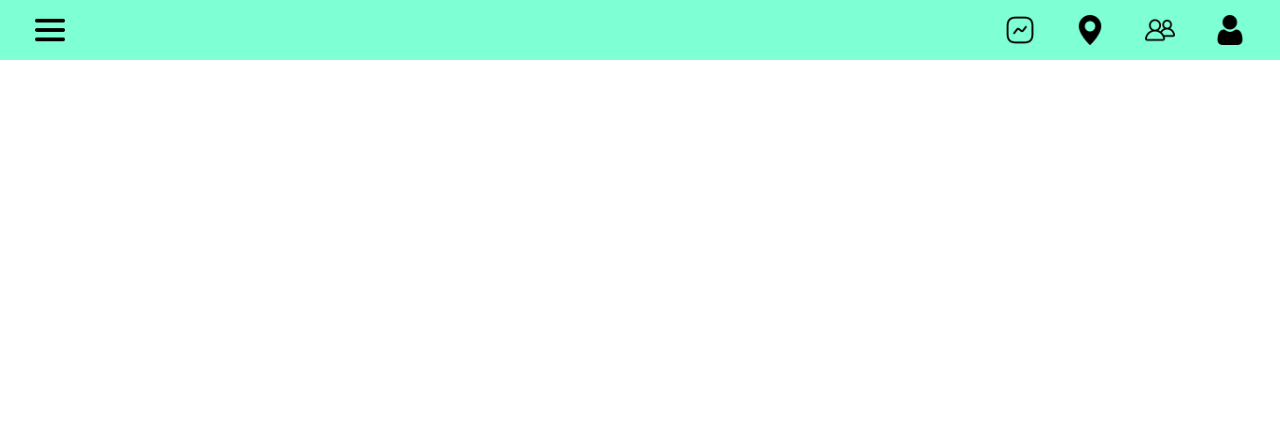
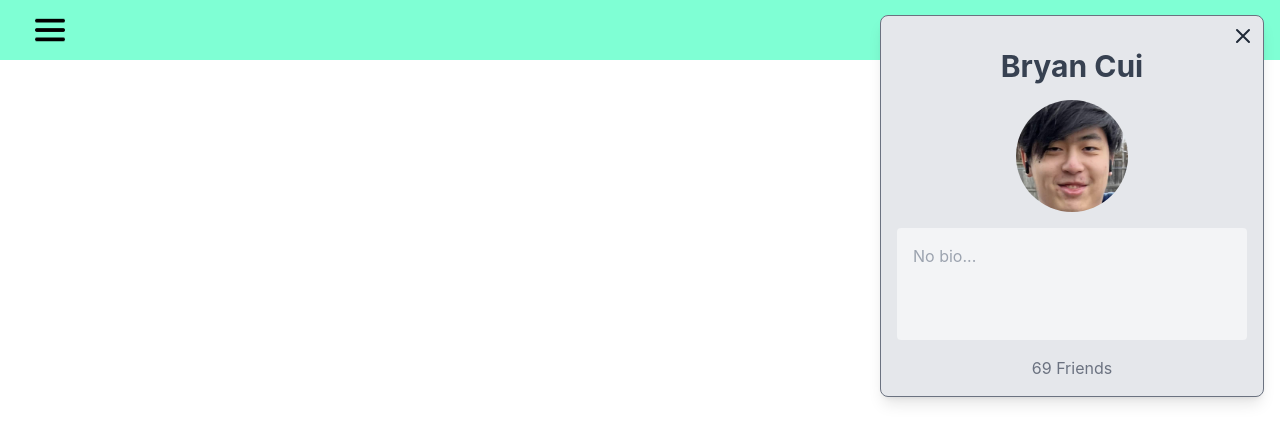
Before and after one commit to maxjin11/tag-along, a React (Create React App) app: page /navbar in a window 1280 px wide. Both pictures are taken after a click on the element 1230 px from the left and 30 px from the top of the page. Shown: the top 442 px of the page. Built offline with nearby package versions, Linux system fonts and the light colour scheme; what react-dotenv would draw is missing.

Commit message:
Added profile-popup

```diff
--- a/src/components/Navbar.tsx
+++ b/src/components/Navbar.tsx
@@ -1,7 +1,7 @@
 import React, { useState } from 'react';
 import IconButton from './IconButton';
 import '../styles/Navbar.css';
-
+import ProfilePopup from './ProfilePopup';
 // Navbar at the top of site that has the profile + sidebar + feed + mapview buttons
 
 function Navbar() {
@@ -23,6 +23,8 @@ function Navbar() {
             <IconButton onClick={() => setOpenFriends(true)} name="Friends" icon="/friends.png" />
             <IconButton onClick={() => setOpenProfile(true)} name="Profile" icon="/user.png" />
         </div>
+
+        <ProfilePopup handleClose={() => setOpenProfile(false)} isOpen={openProfile} />
     </div>
   )
 }
--- a/src/components/ProfilePopup.tsx
+++ b/src/components/ProfilePopup.tsx
@@ -1,10 +1,37 @@
 import React from 'react'
 
 // Modal/Popup that displays your profile
+interface Props {
+  handleClose: () => void,
+  isOpen: boolean
+}
 
-function ProfilePopup() {
+function ProfilePopup( { handleClose, isOpen }: Props) {
+
+  if (!isOpen) return null;
+
   return (
-    <div>ProfilePopup</div>
+    <div>
+      <div className="right-4 absolute flex flex-col space-y-4 bg-gray-200 rounded-lg shadow-lg w-96 p-4 h-auto border border-gray-500">
+        <button className="absolute top-2 right-2 text-gray-800 hover:text-gray-600 focus:outline-none">
+          <svg className="w-6 h-6" fill="none" stroke="currentColor" viewBox="0 0 24 24" xmlns="http://www.w3.org/2000/svg" onClick={handleClose}>
+            <path stroke-linecap="round" stroke-linejoin="round" stroke-width="2" d="M6 18L18 6M6 6l12 12"></path>
+          </svg>
+        </button>
+        <div className="text-gray-700 rounded text-3xl font-bold">Bryan Cui</div>
+
+        <div className=" text-black rounded text-center">
+          <div className="flex items-center justify-center"><
+            img src="../../BB2.png" alt="Bryan Cui" className="w-28 h-28 rounded-full object-cover" />
+          </div>
+        </div>
+
+        <textarea placeholder = "No bio..." className="resize-none p-4 text-gray-500 rounded bg-gray-100 h-28" />
+
+        <div className="text-gray-500 rounded">69 Friends</div>
+      </div>
+    </div>
+
   )
 }
 
```
Also changed, not shown: public/BB.png (added), public/BB2.png (added).
